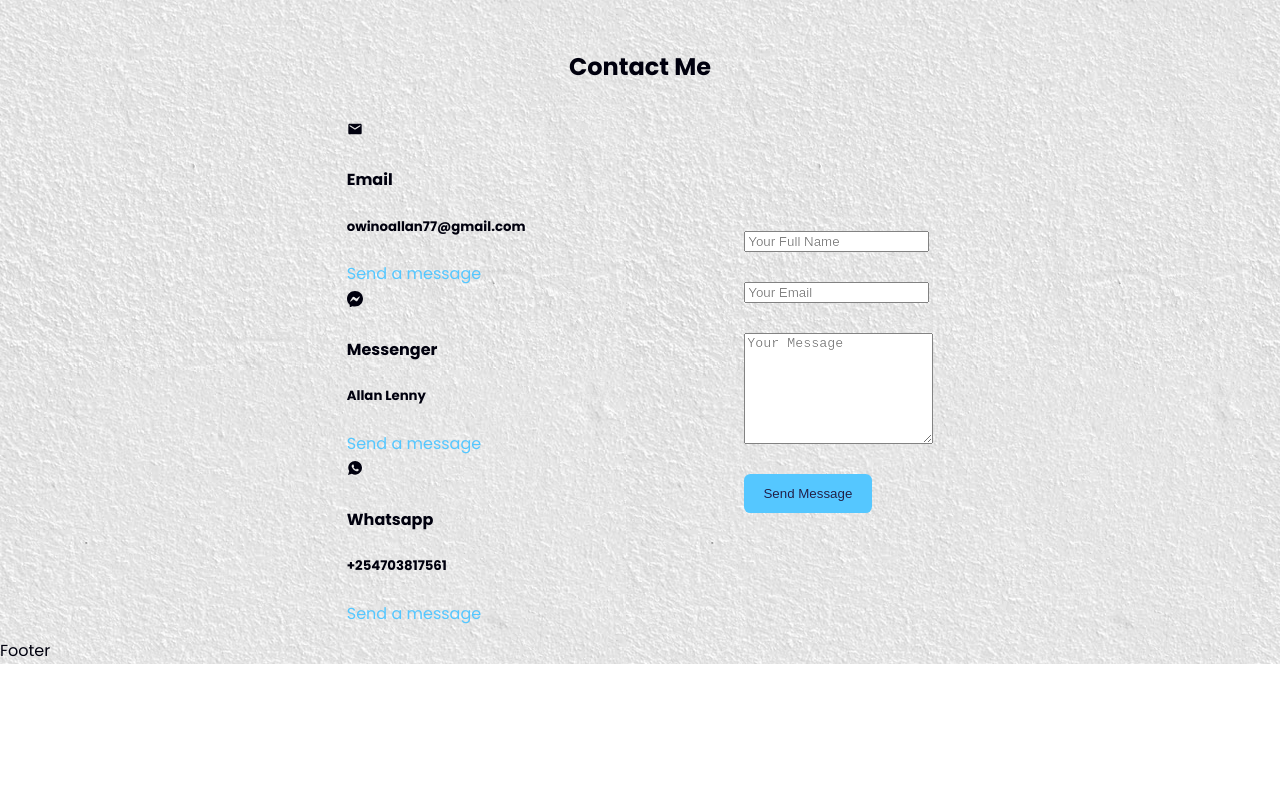
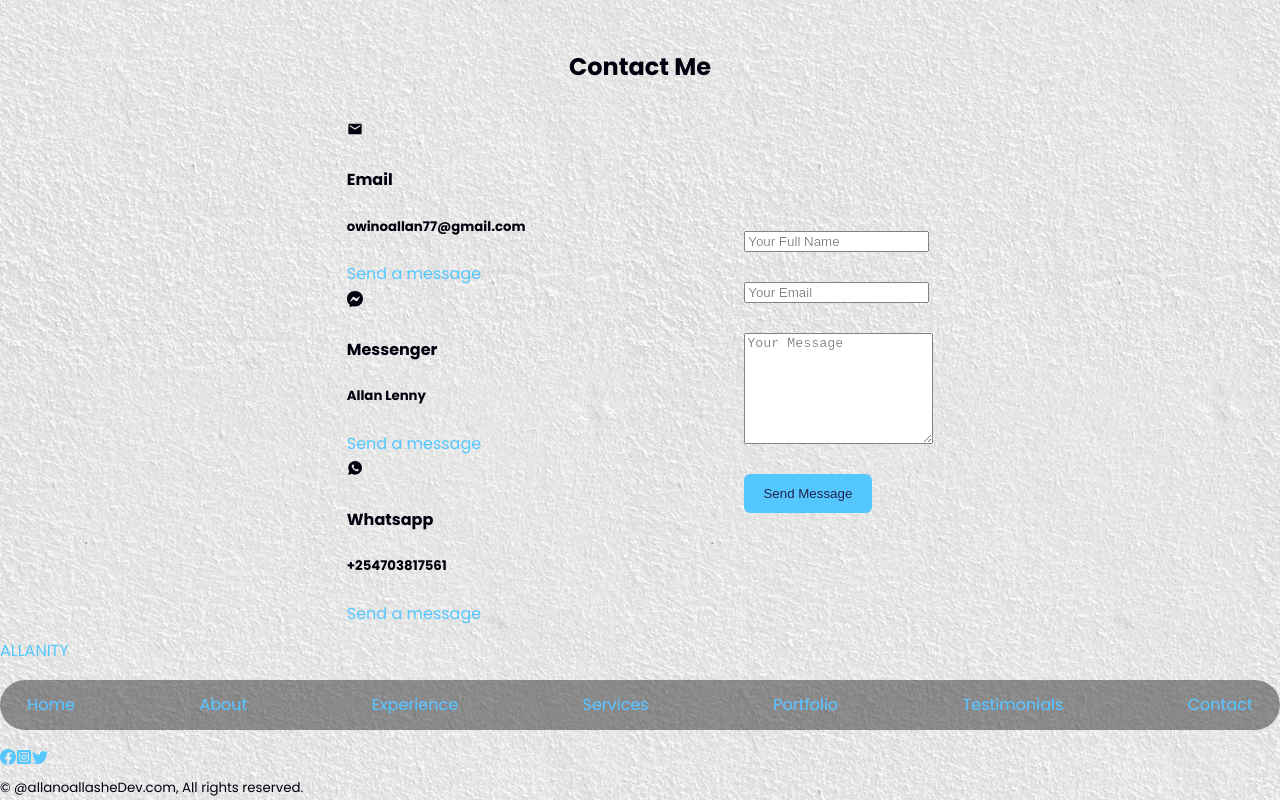
Before and after one commit to Allanoallashe/my-react-portfolio, a React (Create React App) app in the folder allashe-portfolio/: page / in a window 1280 px wide. Shown: the part 4638-5438 px from the top of the page. Before the commit the page ends 5302 px from the top, so only its background shows below. Built offline with nearby package versions, Linux system fonts and the light colour scheme.

Commit message:
full page

```diff
--- a/allashe-portfolio/package.json
+++ b/allashe-portfolio/package.json
@@ -1,11 +1,13 @@
 {
   "name": "allashe-portfolio",
+  "homepage": "/allashe-portfolio/src/index.js",
   "version": "0.1.0",
   "private": true,
   "dependencies": {
     "@testing-library/jest-dom": "^5.16.5",
     "@testing-library/react": "^13.4.0",
     "@testing-library/user-event": "^13.5.0",
+    "emailjs-com": "^3.2.0",
     "react": "^18.2.0",
     "react-dom": "^18.2.0",
     "react-icons": "^4.8.0",
--- a/allashe-portfolio/src/Components/Contact.jsx
+++ b/allashe-portfolio/src/Components/Contact.jsx
@@ -2,9 +2,19 @@ import React from 'react';
 import './Contact.css';
 import {MdEmail} from 'react-icons/md'
 import {BsMessenger} from 'react-icons/bs'
-import {IoLogoWhatsapp} from 'react-icons/io'
+import { IoLogoWhatsapp } from 'react-icons/io'
+import { useRef } from 'react';
+import emailjs from 'emailjs-com'
 
 const Contact = () => {
+  const form = useRef();
+
+  const sendEmail = (e) => {
+    e.preventDefault();
+
+    emailjs.sendForm('service_q65b9ha', 'template_r6aqpfy', form.current, 'ikwAfgppJKkQ_6qMU')
+    e.target.reset()
+  };
   return (
     <section id='Contact'>
       <h5>Get In Touch</h5>
@@ -31,7 +41,7 @@ const Contact = () => {
             <a href="https://api.whatsapp.com/send?phone+254703817561" target='blank'> Send a message</a>
           </article>
         </div>
-        <form action="#">
+        <form ref={form} onSubmit={sendEmail}>
           <input type="text" name='name' placeholder='Your Full Name' required />
           <input type="email" name='email' placeholder='Your Email' required />
           <textarea name="message" id="message" cols="21" rows="7" placeholder='Your Message' required></textarea>
--- a/allashe-portfolio/src/Components/Footer.jsx
+++ b/allashe-portfolio/src/Components/Footer.jsx
@@ -1,9 +1,32 @@
 import React from 'react'
 import './Footer.css'
+import {BsFacebook} from 'react-icons/bs'
+import {BsTwitter} from 'react-icons/bs'
+import {FaInstagramSquare} from 'react-icons/fa'
 
 const Footer = () => {
   return (
-    <div>Footer</div>
+    <footer>
+      <a href="#" className='footer-logo'>ALLANITY</a>
+
+      <ul className="links">
+        <li><a href="#">Home</a></li>
+        <li><a href="#About">About</a></li>
+        <li><a href="#Experience">Experience</a></li>
+        <li><a href="#Services">Services</a></li>
+        <li><a href="#Portfolio">Portfolio</a></li>
+        <li><a href="#Testimonials">Testimonials</a></li>
+        <li><a href="#Contact">Contact</a></li>
+      </ul>
+      <div className="footer-socials">
+        <a href="https://facebook.com"><BsFacebook/></a>
+        <a href="https://Instagram.com"><FaInstagramSquare/></a>
+        <a href="https://Twitter.com"><BsTwitter/></a>
+      </div>
+      <div className="copy">
+        <small>&copy; @allanoallasheDev.com, All rights reserved.</small>
+      </div>
+    </footer>
   )
 }
 
```
Also changed, not shown: 1 other file (tests, documents, lock files or other folders).
